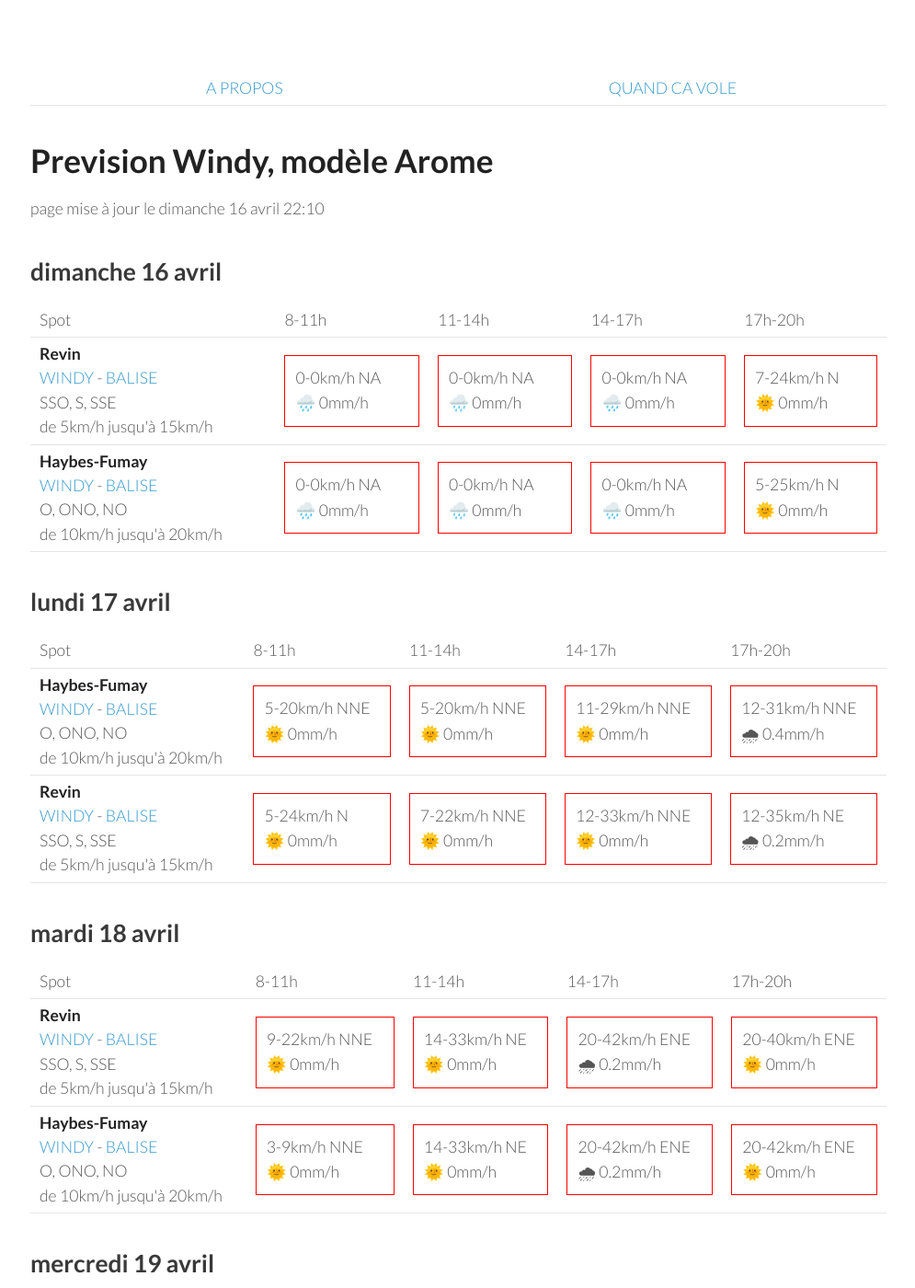
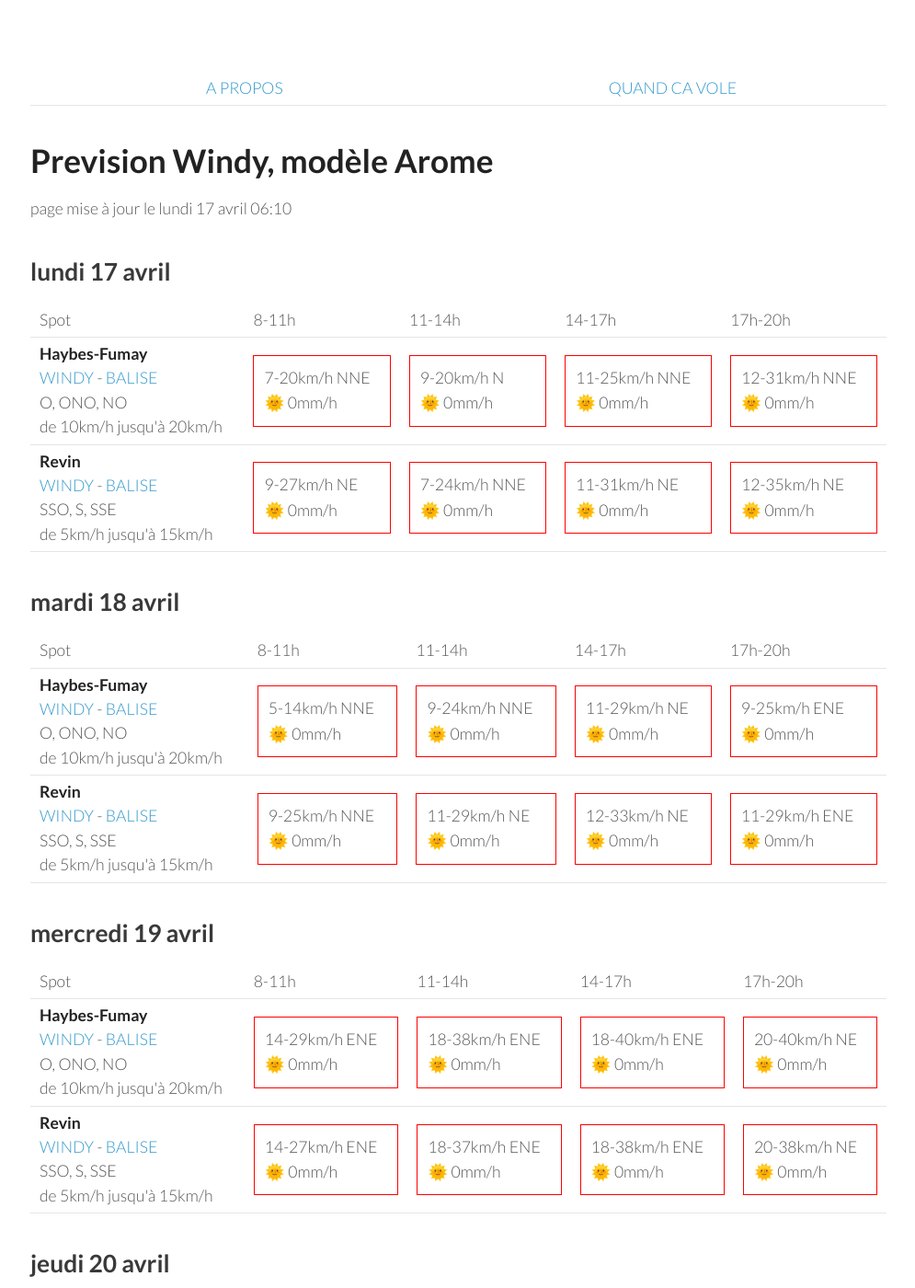
Before and after one commit to parapente-dans-le-nord/parapente-dans-le-nord.github.io, a Jekyll site: the page built from ardennes.markdown, in a window 1280 px wide and 1400 px high. Shown: the whole window at 92% size, without its empty margins (25-1020 px from the left). Built offline with Jekyll 4.4.1, drawn with Linux system fonts in a browser that asks for light colours; some of the changed text lies outside the part shown.

Commit message:
update index.markdown

```diff
--- a/ardennes.markdown
+++ b/ardennes.markdown
@@ -7,42 +7,8 @@ title:  "Tous les spots"
 {: .links}
 
 # Prevision Windy, modèle Arome
-page mise à jour le dimanche 16 avril 22:10
+page mise à jour le lundi 17 avril 06:10
 
-## dimanche 16 avril
-
-{::nomarkdown}
-<table>
-  <tbody>
-    <tr>
-      <td>Spot</td>
-      <td>8-11h</td>
-      <td>11-14h</td>
-      <td>14-17h</td>
-      <td>17h-20h</td>
-    </tr>
-<tr>
-        <td><strong>Revin</strong><br><a href="https://windy.com/49.948/4.625?49.543,4.625,8">WINDY</a> - <span class=""><a href="http://www.balisemeteo.com/balise.php?idBalise=5019">BALISE</a> </span><br> <span class="vent-favorable">SSO, S, SSE</span><br><span class="force-vent">de 5km/h jusqu'à 15km/h</span> </td>
-
-            <td><div class="not-flyable"><p>0-0km/h NA</p><p>🌧️ 0mm/h</p></div></td>
-            <td><div class="not-flyable"><p>0-0km/h NA</p><p>🌧️ 0mm/h</p></div></td>
-            <td><div class="not-flyable"><p>0-0km/h NA</p><p>🌧️ 0mm/h</p></div></td>
-            <td><div class="not-flyable"><p>7-24km/h N</p><p>🌞 0mm/h</p></div></td>
-
-    </tr>
-<tr>
-        <td><strong>Haybes-Fumay</strong><br><a href="https://windy.com/49.998/4.715?49.913,4.738,10">WINDY</a> - <span class=""><a href="http://www.balisemeteo.com/balise.php?idBalise=104">BALISE</a> </span><br> <span class="vent-favorable">O, ONO, NO</span><br><span class="force-vent">de 10km/h jusqu'à 20km/h</span> </td>
-
-            <td><div class="not-flyable"><p>0-0km/h NA</p><p>🌧️ 0mm/h</p></div></td>
-            <td><div class="not-flyable"><p>0-0km/h NA</p><p>🌧️ 0mm/h</p></div></td>
-            <td><div class="not-flyable"><p>0-0km/h NA</p><p>🌧️ 0mm/h</p></div></td>
-            <td><div class="not-flyable"><p>5-25km/h N</p><p>🌞 0mm/h</p></div></td>
-
-    </tr>
-
-</tbody>
-</table>
-{:/}
 ## lundi 17 avril
 
 {::nomarkdown}
@@ -58,20 +24,20 @@ page mise à jour le dimanche 16 avril 22:10
 <tr>
         <td><strong>Haybes-Fumay</strong><br><a href="https://windy.com/49.998/4.715?49.913,4.738,10">WINDY</a> - <span class=""><a href="http://www.balisemeteo.com/balise.php?idBalise=104">BALISE</a> </span><br> <span class="vent-favorable">O, ONO, NO</span><br><span class="force-vent">de 10km/h jusqu'à 20km/h</span> </td>
 
-            <td><div class="not-flyable"><p>5-20km/h NNE</p><p>🌞 0mm/h</p></div></td>
-            <td><div class="not-flyable"><p>5-20km/h NNE</p><p>🌞 0mm/h</p></div></td>
-            <td><div class="not-flyable"><p>11-29km/h NNE</p><p>🌞 0mm/h</p></div></td>
-            <td><div class="not-flyable"><p>12-31km/h NNE</p><p>🌧 0.4mm/h</p></div></td>
+            <td><div class="not-flyable"><p>7-20km/h NNE</p><p>🌞 0mm/h</p></div></td>
+            <td><div class="not-flyable"><p>9-20km/h N</p><p>🌞 0mm/h</p></div></td>
+            <td><div class="not-flyable"><p>11-25km/h NNE</p><p>🌞 0mm/h</p></div></td>
+            <td><div class="not-flyable"><p>12-31km/h NNE</p><p>🌞 0mm/h</p></div></td>
 
 
     </tr>
 <tr>
         <td><strong>Revin</strong><br><a href="https://windy.com/49.948/4.625?49.543,4.625,8">WINDY</a> - <span class=""><a href="http://www.balisemeteo.com/balise.php?idBalise=5019">BALISE</a> </span><br> <span class="vent-favorable">SSO, S, SSE</span><br><span class="force-vent">de 5km/h jusqu'à 15km/h</span> </td>
 
-            <td><div class="not-flyable"><p>5-24km/h N</p><p>🌞 0mm/h</p></div></td>
-            <td><div class="not-flyable"><p>7-22km/h NNE</p><p>🌞 0mm/h</p></div></td>
-            <td><div class="not-flyable"><p>12-33km/h NNE</p><p>🌞 0mm/h</p></div></td>
-            <td><div class="not-flyable"><p>12-35km/h NE</p><p>🌧 0.2mm/h</p></div></td>
+            <td><div class="not-flyable"><p>9-27km/h NE</p><p>🌞 0mm/h</p></div></td>
+            <td><div class="not-flyable"><p>7-24km/h NNE</p><p>🌞 0mm/h</p></div></td>
+            <td><div class="not-flyable"><p>11-31km/h NE</p><p>🌞 0mm/h</p></div></td>
+            <td><div class="not-flyable"><p>12-35km/h NE</p><p>🌞 0mm/h</p></div></td>
 
 
     </tr>
@@ -92,22 +58,22 @@ page mise à jour le dimanche 16 avril 22:10
       <td>17h-20h</td>
     </tr>
 <tr>
-        <td><strong>Revin</strong><br><a href="https://windy.com/49.948/4.625?49.543,4.625,8">WINDY</a> - <span class=""><a href="http://www.balisemeteo.com/balise.php?idBalise=5019">BALISE</a> </span><br> <span class="vent-favorable">SSO, S, SSE</span><br><span class="force-vent">de 5km/h jusqu'à 15km/h</span> </td>
+        <td><strong>Haybes-Fumay</strong><br><a href="https://windy.com/49.998/4.715?49.913,4.738,10">WINDY</a> - <span class=""><a href="http://www.balisemeteo.com/balise.php?idBalise=104">BALISE</a> </span><br> <span class="vent-favorable">O, ONO, NO</span><br><span class="force-vent">de 10km/h jusqu'à 20km/h</span> </td>
 
-            <td><div class="not-flyable"><p>9-22km/h NNE</p><p>🌞 0mm/h</p></div></td>
-            <td><div class="not-flyable"><p>14-33km/h NE</p><p>🌞 0mm/h</p></div></td>
-            <td><div class="not-flyable"><p>20-42km/h ENE</p><p>🌧 0.2mm/h</p></div></td>
-            <td><div class="not-flyable"><p>20-40km/h ENE</p><p>🌞 0mm/h</p></div></td>
+            <td><div class="not-flyable"><p>5-14km/h NNE</p><p>🌞 0mm/h</p></div></td>
+            <td><div class="not-flyable"><p>9-24km/h NNE</p><p>🌞 0mm/h</p></div></td>
+            <td><div class="not-flyable"><p>11-29km/h NE</p><p>🌞 0mm/h</p></div></td>
+            <td><div class="not-flyable"><p>9-25km/h ENE</p><p>🌞 0mm/h</p></div></td>
 
 
     </tr>
 <tr>
-        <td><strong>Haybes-Fumay</strong><br><a href="https://windy.com/49.998/4.715?49.913,4.738,10">WINDY</a> - <span class=""><a href="http://www.balisemeteo.com/balise.php?idBalise=104">BALISE</a> </span><br> <span class="vent-favorable">O, ONO, NO</span><br><span class="force-vent">de 10km/h jusqu'à 20km/h</span> </td>
+        <td><strong>Revin</strong><br><a href="https://windy.com/49.948/4.625?49.543,4.625,8">WINDY</a> - <span class=""><a href="http://www.balisemeteo.com/balise.php?idBalise=5019">BALISE</a> </span><br> <span class="vent-favorable">SSO, S, SSE</span><br><span class="force-vent">de 5km/h jusqu'à 15km/h</span> </td>
 
-            <td><div class="not-flyable"><p>3-9km/h NNE</p><p>🌞 0mm/h</p></div></td>
-            <td><div class="not-flyable"><p>14-33km/h NE</p><p>🌞 0mm/h</p></div></td>
-            <td><div class="not-flyable"><p>20-42km/h ENE</p><p>🌧 0.2mm/h</p></div></td>
-            <td><div class="not-flyable"><p>20-42km/h ENE</p><p>🌞 0mm/h</p></div></td>
+            <td><div class="not-flyable"><p>9-25km/h NNE</p><p>🌞 0mm/h</p></div></td>
+            <td><div class="not-flyable"><p>11-29km/h NE</p><p>🌞 0mm/h</p></div></td>
+            <td><div class="not-flyable"><p>12-33km/h NE</p><p>🌞 0mm/h</p></div></td>
+            <td><div class="not-flyable"><p>11-29km/h ENE</p><p>🌞 0mm/h</p></div></td>
 
 
     </tr>
@@ -130,10 +96,10 @@ page mise à jour le dimanche 16 avril 22:10
 <tr>
         <td><strong>Haybes-Fumay</strong><br><a href="https://windy.com/49.998/4.715?49.913,4.738,10">WINDY</a> - <span class=""><a href="http://www.balisemeteo.com/balise.php?idBalise=104">BALISE</a> </span><br> <span class="vent-favorable">O, ONO, NO</span><br><span class="force-vent">de 10km/h jusqu'à 20km/h</span> </td>
 
-            <td><div class="not-flyable"><p>14-27km/h ENE</p><p>🌞 0mm/h</p></div></td>
-            <td><div class="not-flyable"><p>20-40km/h ENE</p><p>🌞 0mm/h</p></div></td>
-            <td><div class="not-flyable"><p>20-42km/h ENE</p><p>🌞 0mm/h</p></div></td>
-            <td><div class="not-flyable"><p>18-40km/h NE</p><p>🌧 0.2mm/h</p></div></td>
+            <td><div class="not-flyable"><p>14-29km/h ENE</p><p>🌞 0mm/h</p></div></td>
+            <td><div class="not-flyable"><p>18-38km/h ENE</p><p>🌞 0mm/h</p></div></td>
+            <td><div class="not-flyable"><p>18-40km/h ENE</p><p>🌞 0mm/h</p></div></td>
+            <td><div class="not-flyable"><p>20-40km/h NE</p><p>🌞 0mm/h</p></div></td>
 
 
     </tr>
@@ -141,9 +107,9 @@ page mise à jour le dimanche 16 avril 22:10
         <td><strong>Revin</strong><br><a href="https://windy.com/49.948/4.625?49.543,4.625,8">WINDY</a> - <span class=""><a href="http://www.balisemeteo.com/balise.php?idBalise=5019">BALISE</a> </span><br> <span class="vent-favorable">SSO, S, SSE</span><br><span class="force-vent">de 5km/h jusqu'à 15km/h</span> </td>
 
             <td><div class="not-flyable"><p>14-27km/h ENE</p><p>🌞 0mm/h</p></div></td>
+            <td><div class="not-flyable"><p>18-37km/h ENE</p><p>🌞 0mm/h</p></div></td>
             <td><div class="not-flyable"><p>18-38km/h ENE</p><p>🌞 0mm/h</p></div></td>
-            <td><div class="not-flyable"><p>20-40km/h ENE</p><p>🌞 0mm/h</p></div></td>
-            <td><div class="not-flyable"><p>18-40km/h NE</p><p>🌧 0.2mm/h</p></div></td>
+            <td><div class="not-flyable"><p>20-38km/h NE</p><p>🌞 0mm/h</p></div></td>
 
 
     </tr>
@@ -166,8 +132,8 @@ page mise à jour le dimanche 16 avril 22:10
 <tr>
         <td><strong>Revin</strong><br><a href="https://windy.com/49.948/4.625?49.543,4.625,8">WINDY</a> - <span class=""><a href="http://www.balisemeteo.com/balise.php?idBalise=5019">BALISE</a> </span><br> <span class="vent-favorable">SSO, S, SSE</span><br><span class="force-vent">de 5km/h jusqu'à 15km/h</span> </td>
 
-            <td><div class="not-flyable"><p>14-33km/h NNE</p><p>🌞 0mm/h</p></div></td>
-            <td><div class="not-flyable"><p>22-44km/h NNE</p><p>🌞 0mm/h</p></div></td>
+            <td><div class="not-flyable"><p>18-35km/h NNE</p><p>🌞 0mm/h</p></div></td>
+            <td><div class="not-flyable"><p>18-40km/h NE</p><p>🌞 0mm/h</p></div></td>
             <td><div class="not-flyable"><p>22-48km/h NNE</p><p>🌞 0mm/h</p></div></td>
             <td><div class="not-flyable"><p>16-44km/h NE</p><p>🌧 0.4mm/h</p></div></td>
 
@@ -176,8 +142,8 @@ page mise à jour le dimanche 16 avril 22:10
 <tr>
         <td><strong>Haybes-Fumay</strong><br><a href="https://windy.com/49.998/4.715?49.913,4.738,10">WINDY</a> - <span class=""><a href="http://www.balisemeteo.com/balise.php?idBalise=104">BALISE</a> </span><br> <span class="vent-favorable">O, ONO, NO</span><br><span class="force-vent">de 10km/h jusqu'à 20km/h</span> </td>
 
-            <td><div class="not-flyable"><p>12-33km/h NNE</p><p>🌞 0mm/h</p></div></td>
-            <td><div class="not-flyable"><p>24-46km/h NNE</p><p>🌞 0mm/h</p></div></td>
+            <td><div class="not-flyable"><p>18-37km/h NNE</p><p>🌞 0mm/h</p></div></td>
+            <td><div class="not-flyable"><p>18-40km/h NE</p><p>🌞 0mm/h</p></div></td>
             <td><div class="not-flyable"><p>22-50km/h NNE</p><p>🌧 0.2mm/h</p></div></td>
             <td><div class="not-flyable"><p>16-44km/h NE</p><p>🌧 0.4mm/h</p></div></td>
 
```
